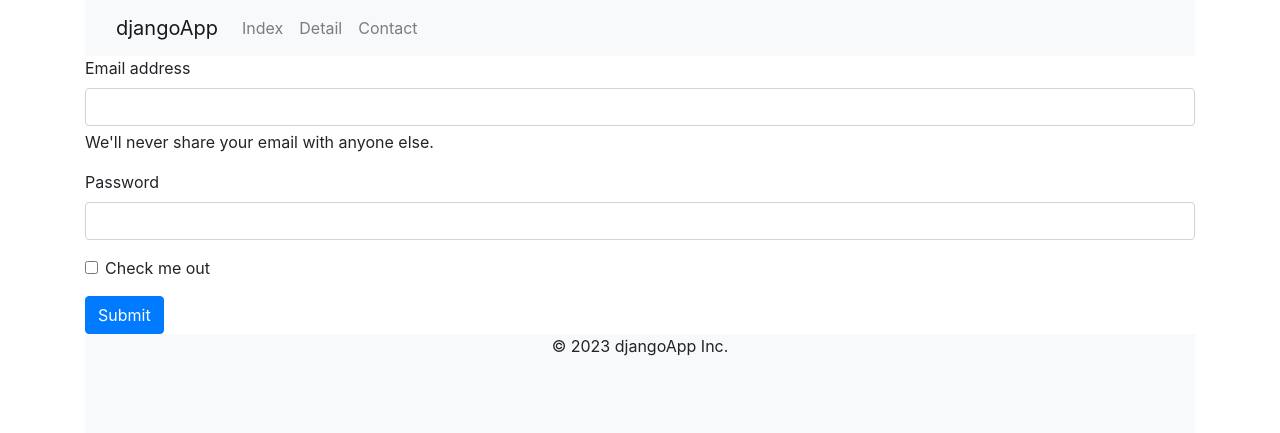
After one commit to awaisyasin/djangoApp-assignment, a Django app: page /djangoApp/contact/ in a window 1280 px wide. The commit adds this page. Shown: the top 433 px of the page. Run offline with Django 4.2, Linux system fonts and the light colour scheme; some libraries are stand-ins or nearby versions.

Commit message:
added contact.html

```diff
--- /dev/null
+++ b/DjangoApp/djangoApp/templates/djangoApp/contact.html
@@ -0,0 +1,26 @@
+{% extends 'djangoApp/base.html' %}
+
+{% block title %}
+contact
+{% endblock %}
+
+{% block content %}
+<div class="container">
+    <form>
+        <div class="mb-3">
+          <label for="exampleInputEmail1" class="form-label">Email address</label>
+          <input type="email" class="form-control" id="exampleInputEmail1" aria-describedby="emailHelp">
+          <div id="emailHelp" class="form-text">We'll never share your email with anyone else.</div>
+        </div>
+        <div class="mb-3">
+          <label for="exampleInputPassword1" class="form-label">Password</label>
+          <input type="password" class="form-control" id="exampleInputPassword1">
+        </div>
+        <div class="mb-3 form-check">
+          <input type="checkbox" class="form-check-input" id="exampleCheck1">
+          <label class="form-check-label" for="exampleCheck1">Check me out</label>
+        </div>
+        <button type="submit" class="btn btn-primary">Submit</button>
+      </form>
+</div>
+{% endblock %}
--- a/DjangoApp/djangoApp/templates/djangoApp/footer.html
+++ b/DjangoApp/djangoApp/templates/djangoApp/footer.html
@@ -1,36 +1,45 @@
 <!DOCTYPE html>
 <html>
+
   <head>
     <title>My Website</title>
     <meta charset="utf-8">
     <meta name="viewport" content="width=device-width, initial-scale=1">
     <link rel="stylesheet" href="https://maxcdn.bootstrapcdn.com/bootstrap/4.5.2/css/bootstrap.min.css">
     <style>
-    html, body {
+      html,
+      body {
         height: 100%;
       }
+
       body {
-      min-height: calc(100% - 100px); /* adjust this value based on the height of your header and footer */
+        min-height: calc(100% - 100px);
+        /* adjust this value based on the height of your header and footer */
       }
+
       footer {
-      height: 100px; /* adjust this value based on the height of your footer */
+        height: 100px;
+        /* adjust this value based on the height of your footer */
       }
     </style>
   </head>
+
   <body>
 
     <!-- page content goes here -->
 
+    <div class="container">
       <!-- <em><h4 style="text-align:center;">This is the footer</h4></em> -->
       <footer class="bg-light">
         <div class="container">
           <div class="row">
             <div class="col-md-12 text-center">
-          <p>&copy; 2023 MyWebsite Inc.</p>
+              <p>&copy; 2023 djangoApp Inc.</p>
             </div>
           </div>
         </div>
       </footer>
+    </div>
 
     <script src="https://code.jquery.com/jquery-3.5.1.slim.min.js"></script>
     <script src="https://cdn.jsdelivr.net/npm/@popperjs/core@2.10.3/dist/umd/popper.min.js"
@@ -38,4 +47,5 @@
       crossorigin="anonymous"></script>
     <script src="https://maxcdn.bootstrapcdn.com/bootstrap/4.5.2/js/bootstrap.min.js"></script>
   </body>
+
 </html>
--- a/DjangoApp/djangoApp/templates/djangoApp/header.html
+++ b/DjangoApp/djangoApp/templates/djangoApp/header.html
@@ -1,27 +1,36 @@
 <!DOCTYPE html>
 <html>
+
   <head>
     <title>My Website</title>
     <meta charset="utf-8">
     <meta name="viewport" content="width=device-width, initial-scale=1">
     <link rel="stylesheet" href="https://maxcdn.bootstrapcdn.com/bootstrap/4.5.2/css/bootstrap.min.css">
     <style>
-    html, body {
+      html,
+      body {
         height: 100%;
       }
+
       body {
-      min-height: calc(100% - 100px); /* adjust this value based on the height of your header and footer */
+        min-height: calc(100% - 100px);
+        /* adjust this value based on the height of your header and footer */
       }
+
       footer {
-      height: 100px; /* adjust this value based on the height of your footer */
+        height: 100px;
+        /* adjust this value based on the height of your footer */
       }
     </style>
   </head>
+
   <body>
+    <div class="container">
       <nav class="navbar navbar-expand-lg navbar-light bg-light">
         <div class="container">
           <a class="navbar-brand" href="#">djangoApp</a>
-      <button class="navbar-toggler" type="button" data-toggle="collapse" data-target="#navbarNav" aria-controls="navbarNav" aria-expanded="false" aria-label="Toggle navigation">
+          <button class="navbar-toggler" type="button" data-toggle="collapse" data-target="#navbarNav"
+            aria-controls="navbarNav" aria-expanded="false" aria-label="Toggle navigation">
             <span class="navbar-toggler-icon"></span>
           </button>
           <div class="collapse navbar-collapse" id="navbarNav">
@@ -32,10 +41,14 @@
               <li class="nav-item">
                 <a class="nav-link" href="{% url 'djangoApp:detail' %}">Detail</a>
               </li>
+              <li class="nav-item">
+                <a class="nav-link" href="{% url 'djangoApp:contact' %}">Contact</a>
+              </li>
             </ul>
           </div>
         </div>
       </nav>
+    </div>
     <!-- <em><h4 style="text-align:center;">This is the header</h4></em> -->
 
     <!-- page content goes here -->
@@ -46,4 +59,5 @@
       crossorigin="anonymous"></script>
     <script src="https://maxcdn.bootstrapcdn.com/bootstrap/4.5.2/js/bootstrap.min.js"></script>
   </body>
+
 </html>
--- a/DjangoApp/djangoApp/urls.py
+++ b/DjangoApp/djangoApp/urls.py
@@ -8,4 +8,5 @@ urlpatterns = [
     path("details/", detail, name='detail'),
     path("header/", header, name='header'),
     path("footer/", footer, name='footer'),
+    path("contact/", contact, name='contact'),
 ]
--- a/DjangoApp/djangoApp/views.py
+++ b/DjangoApp/djangoApp/views.py
@@ -12,3 +12,6 @@ def header(request):
 
 def footer(request):
     return render(request, 'djangoApp/footer.html')
+
+def contact(request):
+    return render(request, 'djangoApp/contact.html')
```
Lines whose indentation alone changed are shown as unchanged.
